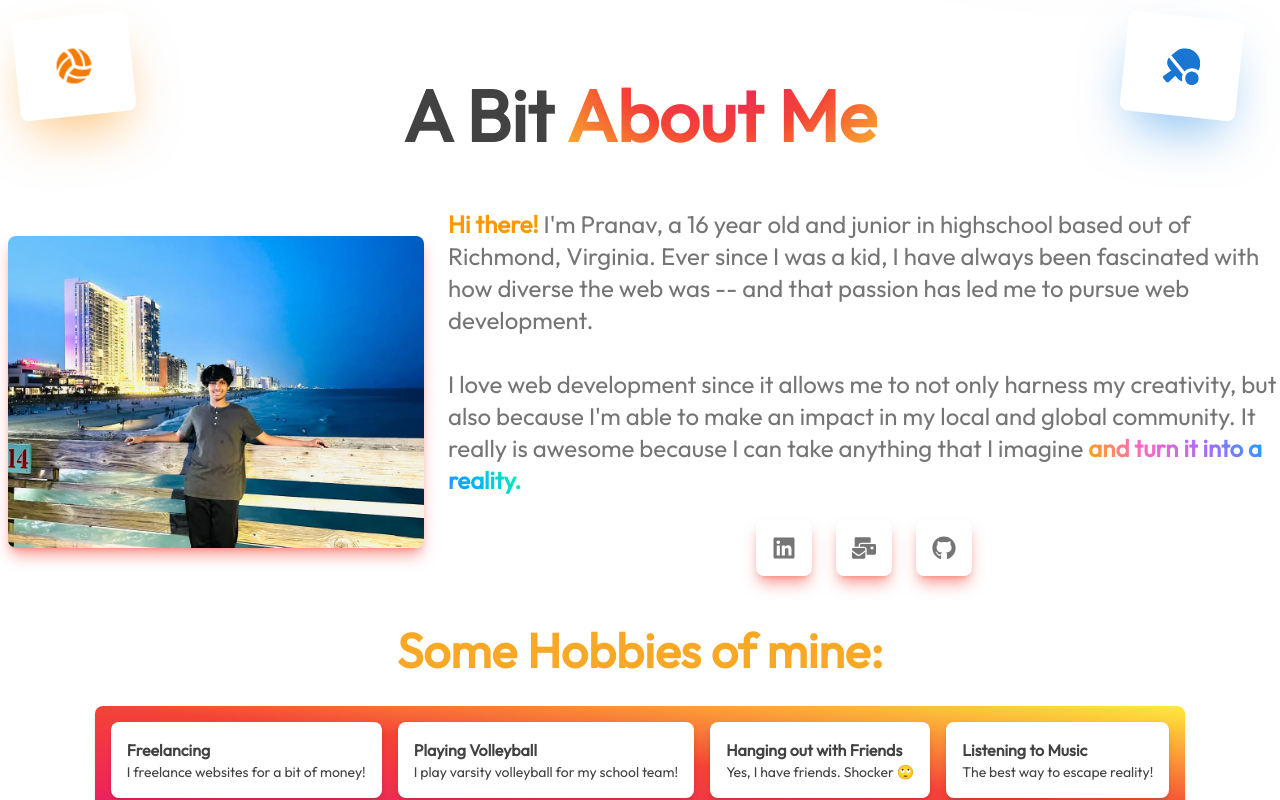
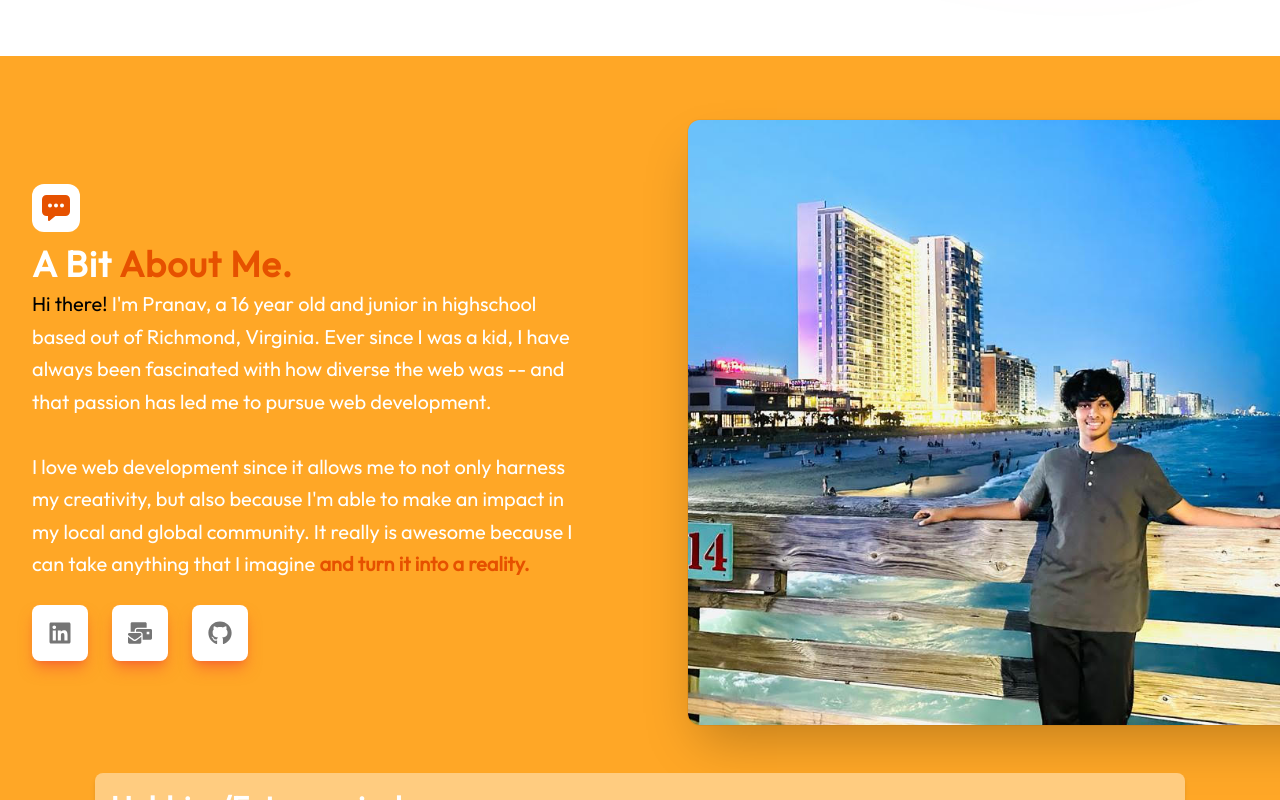
Before and after one commit to PkTheCoda/portfolio, a React (Vite) app: page / in a window 1280 px wide. Shown: the part 860-1660 px from the top of the page. Built offline with nearby package versions, Linux system fonts and the light colour scheme.

Commit message:
changed aboute me section

```diff
--- a/src/Components/AboutSection.jsx
+++ b/src/Components/AboutSection.jsx
@@ -1,28 +1,53 @@
 import React from 'react';
 import { FaLinkedin, FaMailBulk, FaGithub, FaVolleyballBall, FaTableTennis, FaMusic, FaCamera } from 'react-icons/fa';
+import { IoChatboxEllipses } from "react-icons/io5";
 import mePicture from '../Images/mepicture.jpg'
 
 export default function AboutMe() {
   return (
-    <section className="py-16 bg-white relative" id="about">
-      <div className="container mx-auto max-w-[95rem] h-max">
-        <h2 className="text-4xl md:text-7xl font-semibold text-gray-800 mb-14 text-center font-outfit z-10">A Bit <span className="main-gradient">About Me</span></h2>
-        <div className="flex flex-col lg:flex-row items-center justify-center space-y-6 lg:space-y-0 lg:space-x-8">
-          <div className="lg:w-1/3 lg:px-0 px-10">
-            <img
-              src={mePicture}
-              alt="Profile"
-              className="rounded-lg lg:ml-2 w-full h-auto lg:mx mx-auto lg:h-full shadow-red-500/50 shadow-lg"
-            />
+    <>
+
+
+        <div class="relative overflow-hidden bg-orange-400 pt-16 space-y-24 my-10">
+          {/* <div className='bg-white lg:block hidden shadow-[rgba(0,_0,_0,_0.25)_0px_25px_50px_-12px] shadow-orange-600/50 absolute top-4 px-4 ml-4 md:px-10 py-4 md:py-8 rounded-lg -rotate-6'>
+              <FaVolleyballBall className='text-xl md:text-4xl text-orange-700'/>
           </div>
-          <div className="lg:w-2/3 lg:mx-0 mx-4 mt-10">
-            <p className="text-2xl font-outfit text-gray-600">
-              <span className="bold-grad-text">Hi there!</span> I'm Pranav, a 16 year old and junior in highschool based out of Richmond, Virginia. Ever since I was a kid, I have always been fascinated with how diverse the web was -- and that passion has led me to pursue web development.
+
+          <div className='bg-white lg:block hidden shadow-[rgba(0,_0,_0,_0.25)_0px_25px_50px_-12px] shadow-blue-600/50 absolute -top-20 right-10 px-4 md:px-10 py-4 md:py-8 rounded-lg rotate-6'>
+              <FaTableTennis className='text-xl md:text-4xl text-blue-700'/>
+          </div>
+
+          <div className="bg-white lg:block hidden shadow-[rgba(0,_0,_0,_0.25)_0px_25px_50px_-12px] shadow-green-600/50 absolute bottom-0 left-10 px-4 md:px-10 py-4 md:py-8 rounded-lg rotate-6">
+              <FaMusic className="text-xl md:text-4xl text-green-500" />
+          </div>
+
+          <div className="bg-white lg:block hidden shadow-[rgba(0,_0,_0,_0.25)_0px_25px_50px_-12px] shadow-purple-600/50 absolute bottom-0 right-10 px-4 md:px-10 py-4 md:py-8 rounded-lg -rotate-6">
+              <FaCamera className="text-xl md:text-4xl text-purple-500" />
+          </div> */}
+
+            <div class="relative">
+                    <div class="lg:mx-auto lg:grid lg:max-w-7xl lg:grid-flow-col-dense lg:grid-cols-2 lg:gap-24 lg:px-8 ">
+                        <div class="mx-auto max-w-xl px-6 lg:mx-0 lg:max-w-none lg:py-16 lg:px-0 ">
+
+                            <div>
+                                <div>
+                                    <span class="flex h-12 w-12 items-center justify-center rounded-xl bg-white">
+                                        <IoChatboxEllipses className='h-8 w-8 text-orange-900'/>
+                                    </span>
+                                </div>
+
+                                <div class="mt-3 font-outfit ">
+                                    <h2 class="text-4xl mb-1 font-bold tracking-wide text-white">
+                                        A Bit <span className="text-orange-900">About Me.</span>
+                                    </h2>
+                                    <p className="text-xl leading-relaxed font-outfit text-white">
+                                      <span className="text-black">Hi there!</span> I'm Pranav, a 16 year old and junior in highschool based out of Richmond, Virginia. Ever since I was a kid, I have always been fascinated with how diverse the web was -- and that passion has led me to pursue web development.
                                       <br />
                                       <br />
-              I love web development since it allows me to not only harness my creativity, but also because I'm able to make an impact in my local and global community. It really is awesome because I can take anything that I imagine <span className="text-gradient-full font-bold">and turn it into a reality.</span>
+                                      I love web development since it allows me to not only harness my creativity, but also because I'm able to make an impact in my local and global community. It really is awesome because I can take anything that I imagine <span className="text-orange-900 font-bold">and turn it into a reality.</span>
                                     </p>
-            <div className="flex mt-6 space-x-4 items-center justify-center gap-x-2">
+
+                                    <div className="flex mt-6 space-x-4 items-center  gap-x-2">
                                       <a href="https://www.linkedin.com/in/pranav-konjeti/" target='_blank' className="contact-buttons-about">
                                         <FaLinkedin className="text-2xl" />
                                       </a>
@@ -35,11 +60,23 @@ export default function AboutMe() {
                                     </div>
                                 </div>
                             </div>
+                        </div>
+                        <div class="mt-12 sm:mt-16 lg:mt-0">
+                            <div class="-mr-48 pl-6 md:-mr-16 lg:relative lg:m-0 lg:h-full lg:px-0">
+                                <img loading="lazy" width="647" height="486"
+                                    class="w-full rounded-xl shadow-2xl ring-1 ring-black ring-opacity-5 lg:absolute lg:left-0 lg:h-full lg:w-auto lg:max-w-none"
+                                    src={mePicture}/>
+                            </div>
+                        </div>
 
-        <div className="my-40 md:mt-16 mb-[7rem] h-[8rem] w-full flex items-center justify-center relative flex-col">
-            <div className='text-3xl md:text-5xl font-outfit my-4 p-4 font-bold text-yellow-800'>Some Hobbies of mine:</div>
-            <div className="flex gap-4 p-4 rounded-lg shadow-md bg-gradient-to-tr mx-4 from-pink-500 via-red-500 to-yellow-500 text-white">
+                    </div>
+                    <div className="md:mt-16 mb-[7rem] h-[8rem] w-full flex items-center justify-center relative flex-col">
+
+
+                      <div className="flex flex-col gap-4 p-4 rounded-lg shadow-md bg-orange-200 text-white">
+                          <div className='text-3xl md:text-3xl font-outfit font-bold text-white text-start '>Hobbies/Extracurriculars</div>
                             <div className="flex-col flex gap-4 md:flex-row font-outfit">
+
 
                                 <div className="bg-white p-4 rounded-lg shadow-md text-gray-800 transition transform hover:scale-105">
                                     <p className="font-semibold">Freelancing</p>
@@ -65,23 +102,8 @@ export default function AboutMe() {
                         </div>
                     </div>
 
-        <div className='bg-white lg:block hidden shadow-[rgba(0,_0,_0,_0.25)_0px_25px_50px_-12px] shadow-orange-600/50 absolute top-0 px-4 ml-4 md:px-10 py-4 md:py-8 rounded-lg -rotate-6'>
-            <FaVolleyballBall className='text-xl md:text-4xl text-orange-700'/>
                 </div>
-
-        <div className='bg-white lg:block hidden shadow-[rgba(0,_0,_0,_0.25)_0px_25px_50px_-12px] shadow-blue-600/50 absolute top-0 right-10 px-4 md:px-10 py-4 md:py-8 rounded-lg rotate-6'>
-            <FaTableTennis className='text-xl md:text-4xl text-blue-700'/>
             </div>
-
-        <div className="bg-white lg:block hidden shadow-[rgba(0,_0,_0,_0.25)_0px_25px_50px_-12px] shadow-green-600/50 absolute bottom-0 left-10 px-4 md:px-10 py-4 md:py-8 rounded-lg rotate-6">
-            <FaMusic className="text-xl md:text-4xl text-green-500" />
-        </div>
-
-        <div className="bg-white lg:block hidden shadow-[rgba(0,_0,_0,_0.25)_0px_25px_50px_-12px] shadow-purple-600/50 absolute bottom-0 right-10 px-4 md:px-10 py-4 md:py-8 rounded-lg -rotate-6">
-            <FaCamera className="text-xl md:text-4xl text-purple-500" />
-        </div>
-
-      </div>
-    </section>
+    </>
   );
 }
```
Lines whose indentation alone changed are shown as unchanged.
